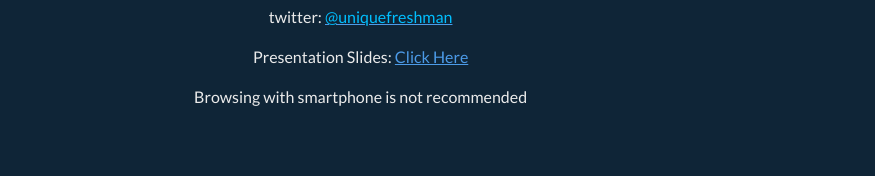
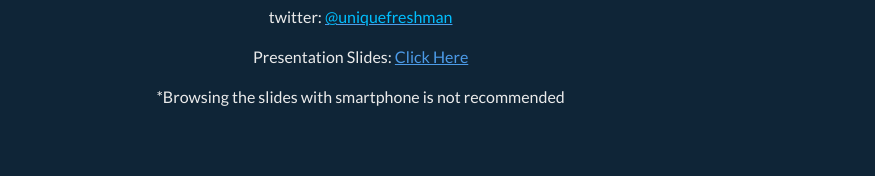
Before and after one commit to masato-terai/JSLARF, a plain HTML site: page index.html in a window 1280 px wide. Shown: the part 430-606 px from the top of the page, 0-875 px from the left. Drawn offline with Linux system fonts and the light colour scheme.

Commit message:
Update index.html

```diff
--- a/index.html
+++ b/index.html
@@ -31,7 +31,7 @@
         <ul>
             <p>twitter: <a href='https://twitter.com/uniquefreshman' title=''><font color="DeepSkyBlue">@uniquefreshman</font></a></p>
             <p>Presentation Slides: <a href="./The4thJSLARFMeeting_20230701.html">Click Here</a></p>
-            <p>Browsing with smartphone is not recommended</p>
+            <p>*Browsing the slides with smartphone is not recommended</p>
         </ul>
     </div>
     <div class="qr-code">
```
